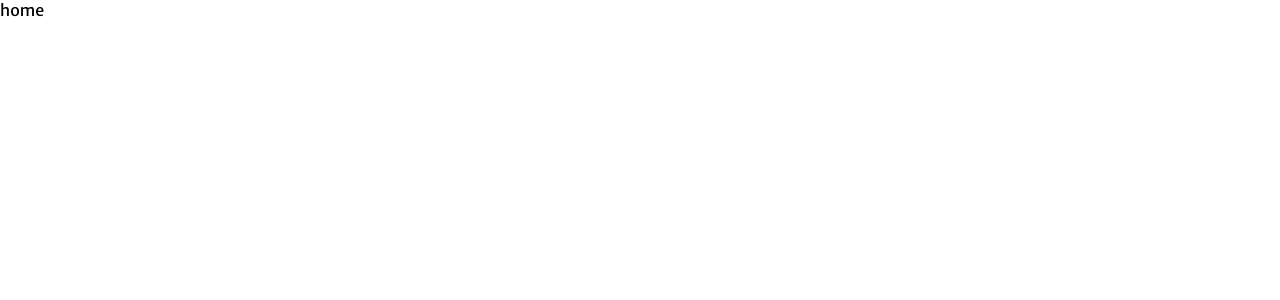
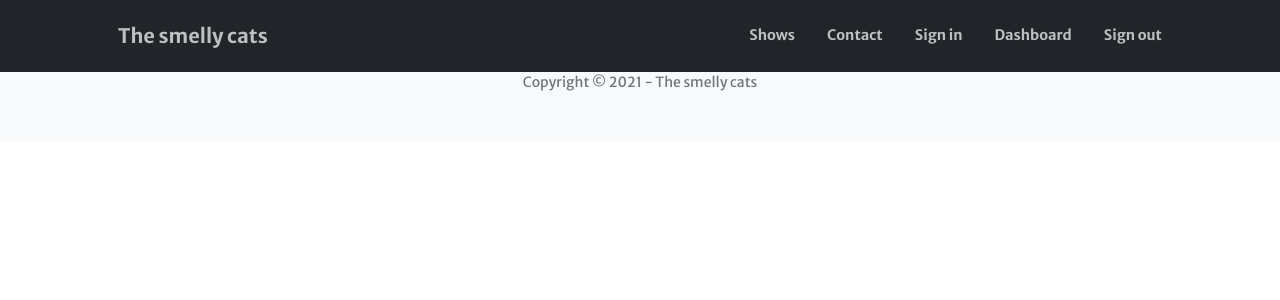
Before and after one commit to ferlobo1985/Udemy-s-PP-for-next-js-thesmellycats, a Next.js app: page / in a window 1280 px wide. Shown: the top 300 px of the page. Built offline with nearby package versions, Linux system fonts and the light colour scheme.

Commit message:
02-creating header and footer

```diff
--- /dev/null
+++ b/components/navigation/footer.js
@@ -0,0 +1,11 @@
+const Footer = () => {
+    return(
+        <footer className="bg-light py-5">
+            <div className="container px-4 px-lg-5">
+                <div className="small text-center text-muted">Copyright © 2021 - The smelly cats</div>
+            </div>
+        </footer>
+    )
+}
+
+export default Footer;
--- /dev/null
+++ b/components/navigation/header.js
@@ -0,0 +1,67 @@
+import Link from 'next/link';
+import { useRouter } from 'next/router'
+import { useEffect, useState } from 'react';
+
+
+const Header = () => {
+    const [small,setSmall] = useState(false)
+    const router = useRouter();
+
+    useEffect(()=>{
+        if(typeof window !== "undefined"){
+            window.addEventListener("scroll",()=>
+                setSmall(window.pageYOffset > 200)
+            );
+        }
+    },[])
+
+    return(
+        <nav className={`navbar navbar-expand-lg navbar-light fixed-top py-3 ${ small ? "navbar-shrink":""}`} id="mainNav">
+            <div className="container px-4 px-lg-5">
+                <Link href="/">
+                    <a className="navbar-brand">The smelly cats</a>
+                </Link>
+                <button className="navbar-toggler navbar-toggler-right" type="button"><span className="navbar-toggler-icon"></span></button>
+
+                <div className="collapse navbar-collapse">
+                    <ul className="navbar-nav ms-auto my-2 my-lg-0">
+                        <li className="nav-item">
+                            <Link href="/shows">
+                                <a className="nav-link">Shows</a>
+                            </Link>
+                        </li>
+                        <li className="nav-item">
+                            <Link href="/contact">
+                                <a className="nav-link">Contact</a>
+                            </Link>
+                        </li>
+
+
+                        <li className="nav-item">
+                            <Link href="/users/sing_in">
+                                <a className="nav-link">Sign in</a>
+                            </Link>
+                        </li>
+
+                        <>
+                            <li className="nav-item">
+                                <Link href="/users/dashboard">
+                                    <a className="nav-link">Dashboard</a>
+                                </Link>
+                            </li>
+
+                            <li className="nav-item">
+                                <a className="nav-link"
+                                    onClick={()=> alert('sign out')}
+                                >Sign out</a>
+                            </li>
+                        </>
+                    </ul>
+                </div>
+            </div>
+        </nav>
+    )
+}
+
+
+export default Header;
--- /dev/null
+++ b/components/ui/layout.main.js
@@ -0,0 +1,24 @@
+import Head from 'next/head';
+import Header from '../navigation/header';
+import Footer from '../navigation/footer';
+
+
+
+const MainLayout = (props) => {
+    return(
+        <>
+            <Head>
+                <title>The smelly cats</title>
+                <meta name="viewport" content="initial-scale=1.0, width=device-width" />
+                <meta name="description" content="The homepage of the smelly cats, the greatest band in the whole world"/>
+                <meta name="keywords" content="Music, shows, smelly cats"/>
+                <meta name="author" content="The smelly cats"/>
+            </Head>
+            <Header/>
+            {props.children}
+            <Footer/>
+        </>
+    )
+}
+
+export default MainLayout;
--- a/pages/_app.js
+++ b/pages/_app.js
@@ -1,7 +1,16 @@
+import 'bootstrap/dist/css/bootstrap.min.css';
 import '../styles/globals.css'
 
+import MainLayout from 'components/ui/layout.main';
+
 function MyApp({ Component, pageProps }) {
-  return <Component {...pageProps} />
+  return (
+    <>
+      <MainLayout>
+        <Component {...pageProps} />
+      </MainLayout>
+    </>
+  )
 }
 
 export default MyApp
```
